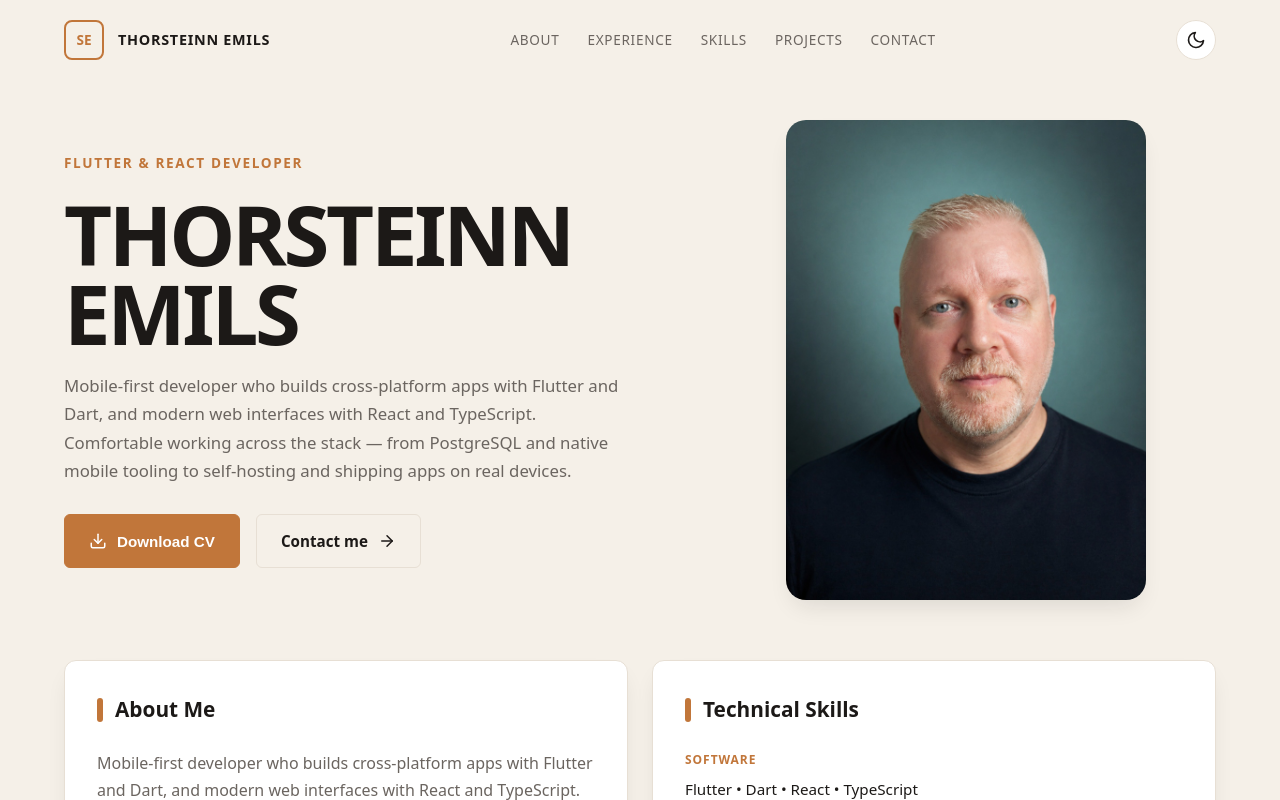
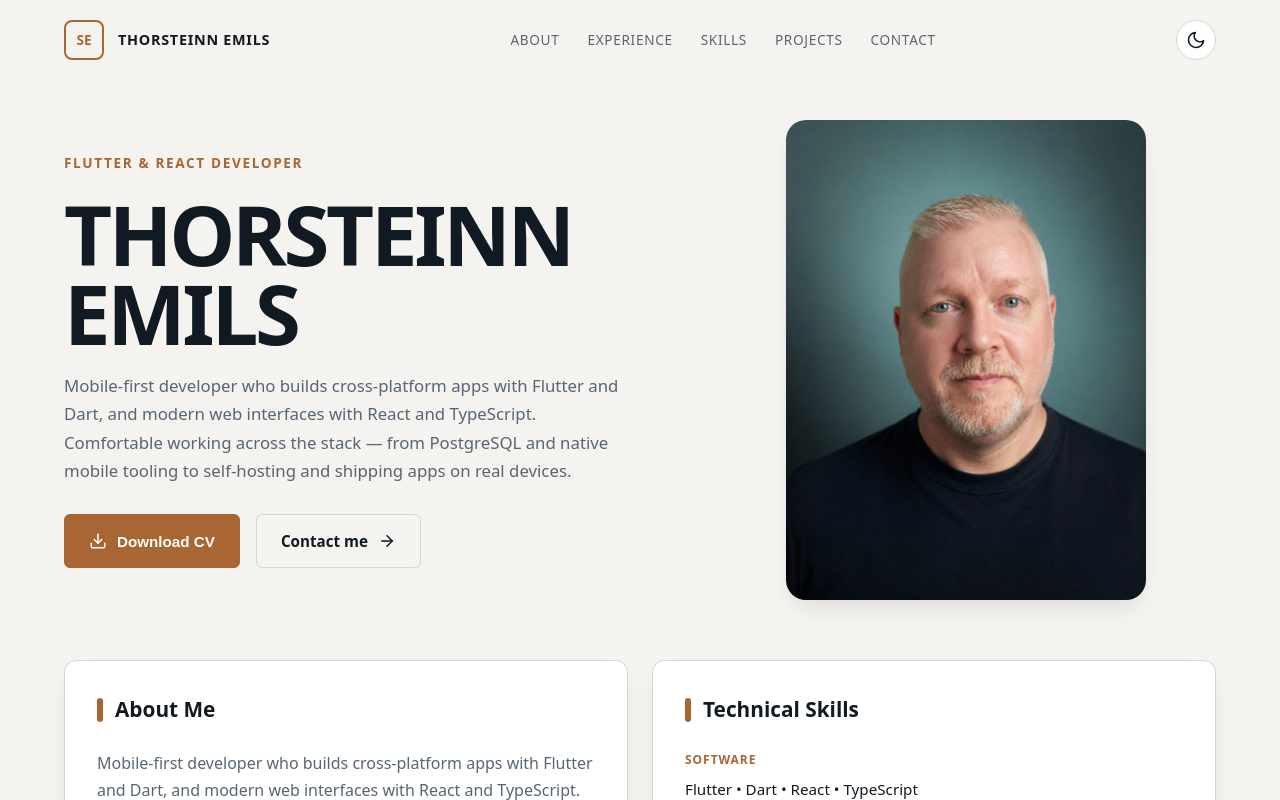
Before and after one commit to SteiniEmils/CV, a React (Vite) app: page / in a window 1280 px wide. Shown: the top 800 px of the page. Built offline with nearby package versions, Linux system fonts and the light colour scheme.

Commit message:
update color theme to exact dark/light palette

```diff
--- a/src/index.css
+++ b/src/index.css
@@ -1,23 +1,25 @@
 :root {
-  --bg: #f5f0e8;
+  --bg: #f5f3ef;
   --surface: #ffffff;
-  --text: #1c1917;
-  --text-muted: #6b6560;
-  --accent: #c1763a;
-  --accent-hover: #a05a2a;
-  --border: #e7dfd4;
-  --shadow: 0 12px 24px -8px rgba(28, 25, 23, 0.12);
+  --elevated: #ece9e3;
+  --text: #111a22;
+  --text-muted: #586572;
+  --accent: #a86635;
+  --accent-hover: #c17a43;
+  --border: #d8d5cf;
+  --shadow: 0 12px 24px -8px rgba(17, 26, 34, 0.12);
   --radius: 12px;
 }
 
 [data-theme='dark'] {
-  --bg: #181411;
-  --surface: #221e1b;
-  --text: #f4f0ea;
-  --text-muted: #a8a199;
-  --accent: #d68d53;
-  --accent-hover: #b87440;
-  --border: #3a3430;
+  --bg: #0b1117;
+  --surface: #131c24;
+  --elevated: #1b2732;
+  --text: #f2f4f5;
+  --text-muted: #a7b2bc;
+  --accent: #d69a62;
+  --accent-hover: #e8b784;
+  --border: #2a3743;
   --shadow: 0 12px 24px -8px rgba(0, 0, 0, 0.45);
 }
 
```
